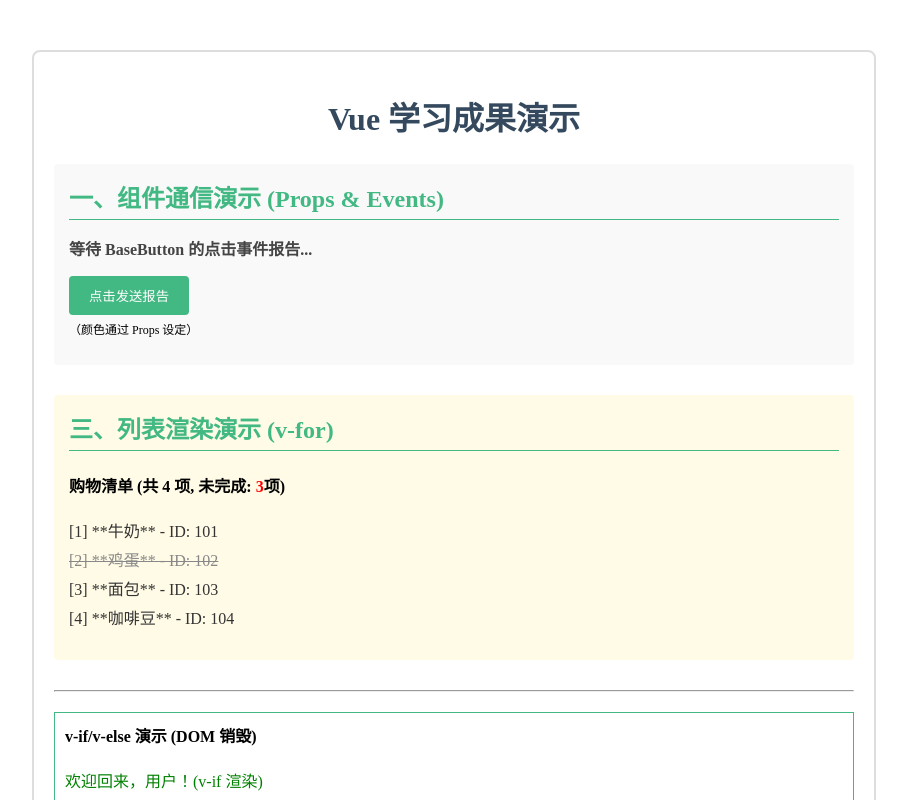
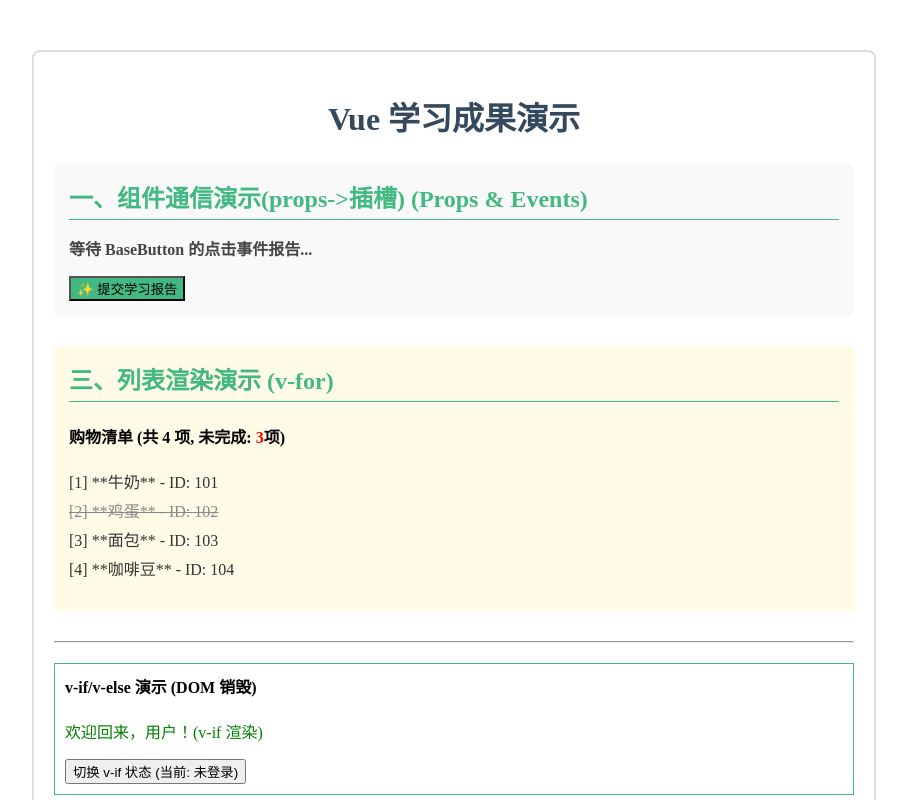
Before and after one commit to YuXin2006/vue3, a Vue app in the folder frontend/vue-project/: page / in a window 1280 px wide. Shown: the top 800 px of the page, without its empty margins (186-1093 px from the left). Built offline with nearby package versions, Linux system fonts and the light colour scheme; the HTML template or start-up script is replaced by a standard one.

Commit message:
12.5 组件基础插槽

```diff
--- a/frontend/vue-project/package.json
+++ b/frontend/vue-project/package.json
@@ -18,7 +18,7 @@
   "dependencies": {
     "pinia": "^3.0.3",
     "vue": "^3.5.22",
-    "vue-router": "^4.6.3"
+    "vue-router": "^4.0.13"
   },
   "devDependencies": {
     "@tsconfig/node22": "^22.0.2",
--- a/frontend/vue-project/src/App.vue
+++ b/frontend/vue-project/src/App.vue
@@ -62,6 +62,9 @@
   updated(){
     console.log(`🚀 App.vue 已更新 (updated 钩子),当前更新次数：${this.updateCount}`);
   },
+  unmounted() {
+    console.log('🚀 App.vue 已从 DOM 卸载 (unmounted 钩子)');
+  },
 
 
 
@@ -92,14 +95,12 @@
     <h1>Vue 学习成果演示</h1>
 
     <div style="margin-bottom: 30px; padding: 15px; background: #f9f9f9; border-radius: 4px;">
-      <h2>一、组件通信演示 (Props & Events)</h2>
+      <h2>一、组件通信演示(props->插槽) (Props & Events)</h2>
       <p style="color: #444; font-weight: bold;">{{ message }}</p>
 
-      <BaseButton
-        label="点击发送报告"
-        color="#42b883"
-        @button-clicked="handleButtonClickReport"
-      />
+      <BaseButton color="#42b883" @button-clicked="handleButtonClickReport">
+    ✨ 提交学习报告
+  </BaseButton>
     </div>
     <!--列表渲染-->
     <div style="padding: 15px; background: #fffbe6; border-radius: 4px; margin-bottom: 30px;">
--- a/frontend/vue-project/src/components/basebutton.vue
+++ b/frontend/vue-project/src/components/basebutton.vue
@@ -1,32 +1,24 @@
-<script setup>
-// --- 1. 定义 Props (接收数据 - 父传子) ---
-const props = defineProps({
-  label: String,
-  color: {
-    type: String,
-    required: true
-  }
-})
+<!--我们不需要创建新的组件，我们可以 升级 你现有的 BaseButton 组件，让它不再依赖 props 来设置标签文本，而是使用插槽，使其更加灵活。-->
+<template>
+  <button
+    :style="{ backgroundColor: color }"
+    @click="handleClick"
+  >
+    <slot>
+        [点击按钮]
+    </slot>
 
-// --- 2. 定义 Events (发出信号 - 子传父) ---
-const emit = defineEmits(['button-clicked'])
+  </button>
+</template>
 
-// 3. 事件处理函数
-const handleClick = () => {
-  // 触发 'button-clicked' 事件，并携带数据报告给父组件
-  emit('button-clicked', {
-    id: 1,
-    status: 'Button was clicked'
-  })
+<script>
+export default {
+    // ⚠️ 注意：由于我们不再使用 label props，理论上你可以将它从 props 列表中移除，
+    // 但为了兼容旧代码，我们暂时保留它。
+    props: {
+        // label: { type: String, required: true }, // 移除这一行是最佳实践
+        color: { type: String, default: '#333' }
+    },
+    // ... 其他 methods 保持不变
 }
 </script>
-
-<template>
-  <button
-    :style="{ backgroundColor: props.color, color: 'white', padding: '10px 20px', border: 'none', borderRadius: '4px', cursor: 'pointer' }"
-    @click="handleClick"
-  >
-    {{ props.label || '默认按钮' }}
-  </button>
-  <p style="font-size: 12px; margin-top: 5px;">（颜色通过 Props 设定）</p>
-</template>
```
Also changed, not shown: 1 other file (tests, documents, lock files or other folders).
